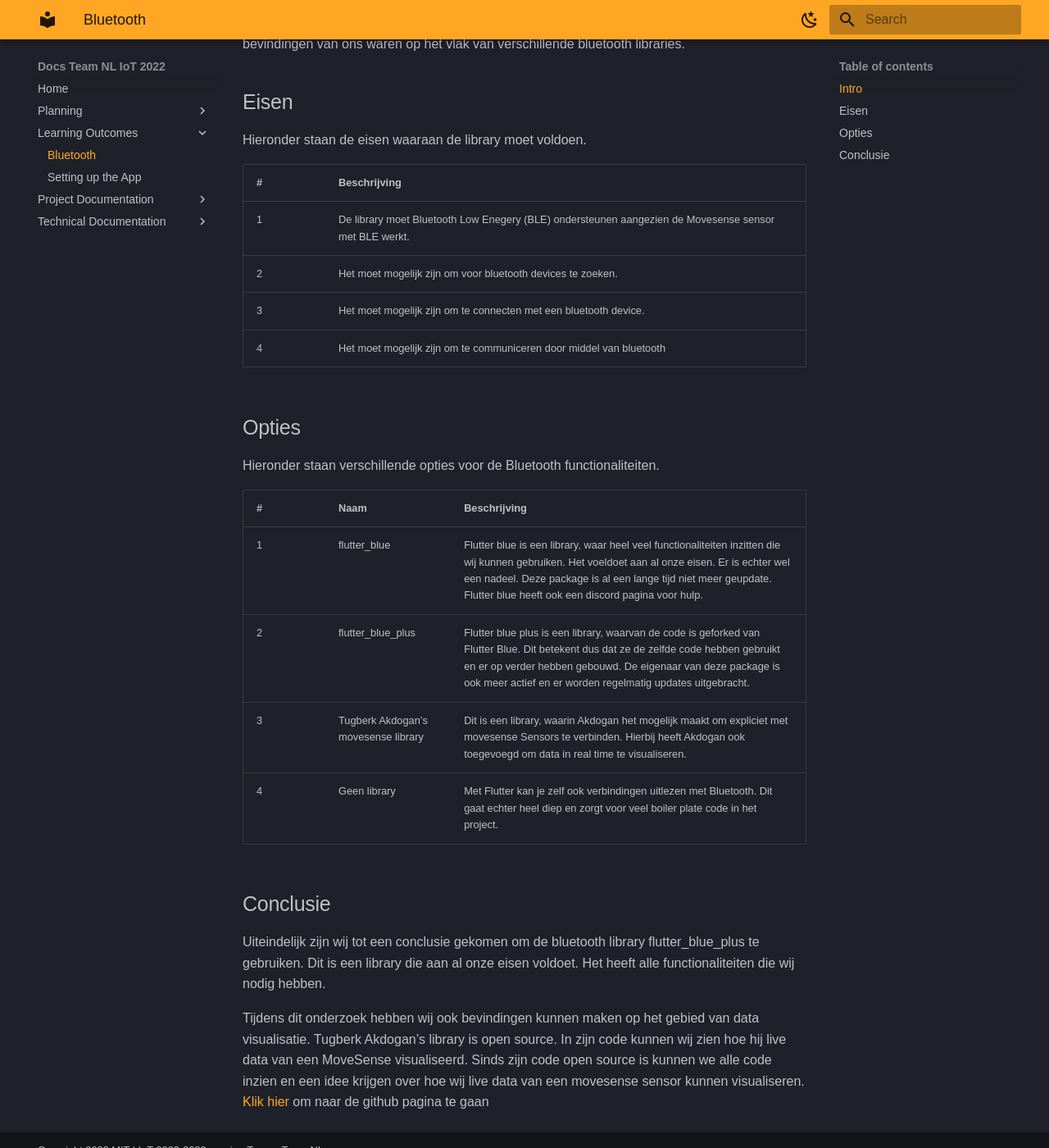
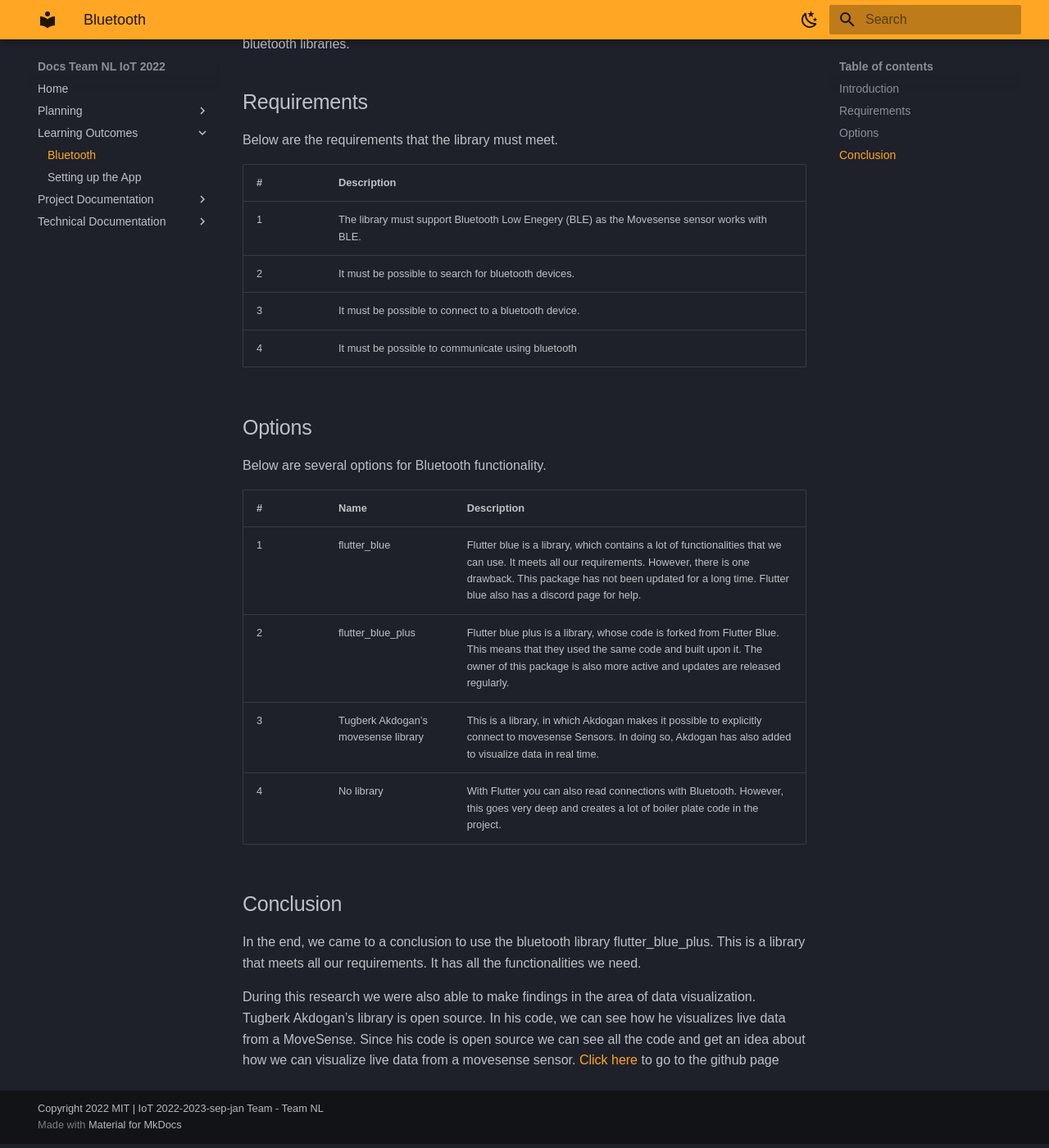
Before and after one commit to serg-and/team-nl-iot-2022, an MkDocs documentation site: the page built from docs/Bluetooth.md, in a window 1280 px wide and 1400 px high, scrolled down 266 px. Shown: the whole window at 82% size. Built offline with MkDocs 1.6.1 and Material for MkDocs 9.7.7, drawn with Linux system fonts in a browser that asks for light colours; some web fonts are replaced; some of the changed text lies outside the part shown.

Commit message:
added the english translation

```diff
--- a/docs/Bluetooth.md
+++ b/docs/Bluetooth.md
@@ -1,30 +1,31 @@
-## Intro
-Onze app gaat veel communiceren door middel van Bluetooth met sensors. Dit is een belangrijk deel van onze app en het is van belang om een bluetooth library te gebruiken met functionaliteiten die bij onze eisen past. Op deze pagina kunt u meer lezen over wat de bevindingen van ons waren op het vlak van verschillende bluetooth libraries.
+## Introduction
+Our app is going to communicate a lot through Bluetooth with sensors. This is an important part of our app and it is important to use a bluetooth library with functionalities that suits our requirements. On this page you can read more about what our findings were in terms of different bluetooth libraries.
 
-## Eisen
+## Requirements
 
-Hieronder staan de eisen waaraan de library moet voldoen.
+Below are the requirements that the library must meet.
 
-|#|Beschrijving|
+|#|Description|
 |-|-|
-|1|De library moet Bluetooth Low Enegery (BLE) ondersteunen aangezien de Movesense sensor met BLE werkt.|
-|2|Het moet mogelijk zijn om voor bluetooth devices te zoeken.|
-|3|Het moet mogelijk zijn om te connecten met een bluetooth device.|
-|4|Het moet mogelijk zijn om te communiceren door middel van bluetooth|
+|1|The library must support Bluetooth Low Enegery (BLE) as the Movesense sensor works with BLE.|
+|2|It must be possible to search for bluetooth devices.||3|It must be possible to search for bluetooth devices.
+|3|It must be possible to connect to a bluetooth device.|3
+|4|It must be possible to communicate using bluetooth|
 
 
-## Opties
+## Options
 
-Hieronder staan verschillende opties voor de Bluetooth functionaliteiten.
+Below are several options for Bluetooth functionality.
 
-|#|Naam|Beschrijving|
+|#|Name|Description|
 |-|-|-|
-|1|flutter_blue|Flutter blue is een library, waar heel veel functionaliteiten inzitten die wij kunnen gebruiken. Het voeldoet aan al onze eisen. Er is echter wel een nadeel. Deze package is al een lange tijd niet meer geupdate. Flutter blue heeft ook een discord pagina voor hulp.|
-|2|flutter_blue_plus|Flutter blue plus is een library, waarvan de code is geforked van Flutter Blue. Dit betekent dus dat ze de zelfde code hebben gebruikt en er op verder hebben gebouwd. De eigenaar van deze package is ook meer actief en er worden regelmatig updates uitgebracht.|
-|3|Tugberk Akdogan's movesense library|Dit is een library, waarin Akdogan het mogelijk maakt om expliciet met movesense Sensors te verbinden. Hierbij heeft Akdogan ook toegevoegd om data in real time te visualiseren.|
-|4|Geen library|Met Flutter kan je zelf ook verbindingen uitlezen met Bluetooth. Dit gaat echter heel diep en zorgt voor veel boiler plate code in het project.|
+|1|flutter_blue|Flutter blue is a library, which contains a lot of functionalities that we can use. It meets all our requirements. However, there is one drawback. This package has not been updated for a long time. Flutter blue also has a discord page for help.
+|2|flutter_blue_plus|Flutter blue plus is a library, whose code is forked from Flutter Blue. This means that they used the same code and built upon it. The owner of this package is also more active and updates are released regularly.|.
+|3|Tugberk Akdogan's movesense library|This is a library, in which Akdogan makes it possible to explicitly connect to movesense Sensors. In doing so, Akdogan has also added to visualize data in real time.|.
+|4|No library|With Flutter you can also read connections with Bluetooth. However, this goes very deep and creates a lot of boiler plate code in the project.|
 
-## Conclusie
-Uiteindelijk zijn wij tot een conclusie gekomen om de bluetooth library flutter_blue_plus te gebruiken. Dit is een library die aan al onze eisen voldoet. Het heeft alle functionaliteiten die wij nodig hebben.
 
-Tijdens dit onderzoek hebben wij ook bevindingen kunnen maken op het gebied van data visualisatie. Tugberk Akdogan's library is open source. In zijn code kunnen wij zien hoe hij live data van een MoveSense visualiseerd. Sinds zijn code open source is kunnen we alle code inzien en een idee krijgen over hoe wij live data van een movesense sensor kunnen visualiseren. [Klik hier](https://github.com/petri-lipponen-movesense/mdsflutter) om naar de github pagina te gaan
+## Conclusion
+In the end, we came to a conclusion to use the bluetooth library flutter_blue_plus. This is a library that meets all our requirements. It has all the functionalities we need.
+
+During this research we were also able to make findings in the area of data visualization. Tugberk Akdogan's library is open source. In his code, we can see how he visualizes live data from a MoveSense. Since his code is open source we can see all the code and get an idea about how we can visualize live data from a movesense sensor. [Click here](https://github.com/petri-lipponen-movesense/mdsflutter) to go to the github page
```
Also changed, not shown: docs/Algemenen-planning.md (+2 -1 lines).
